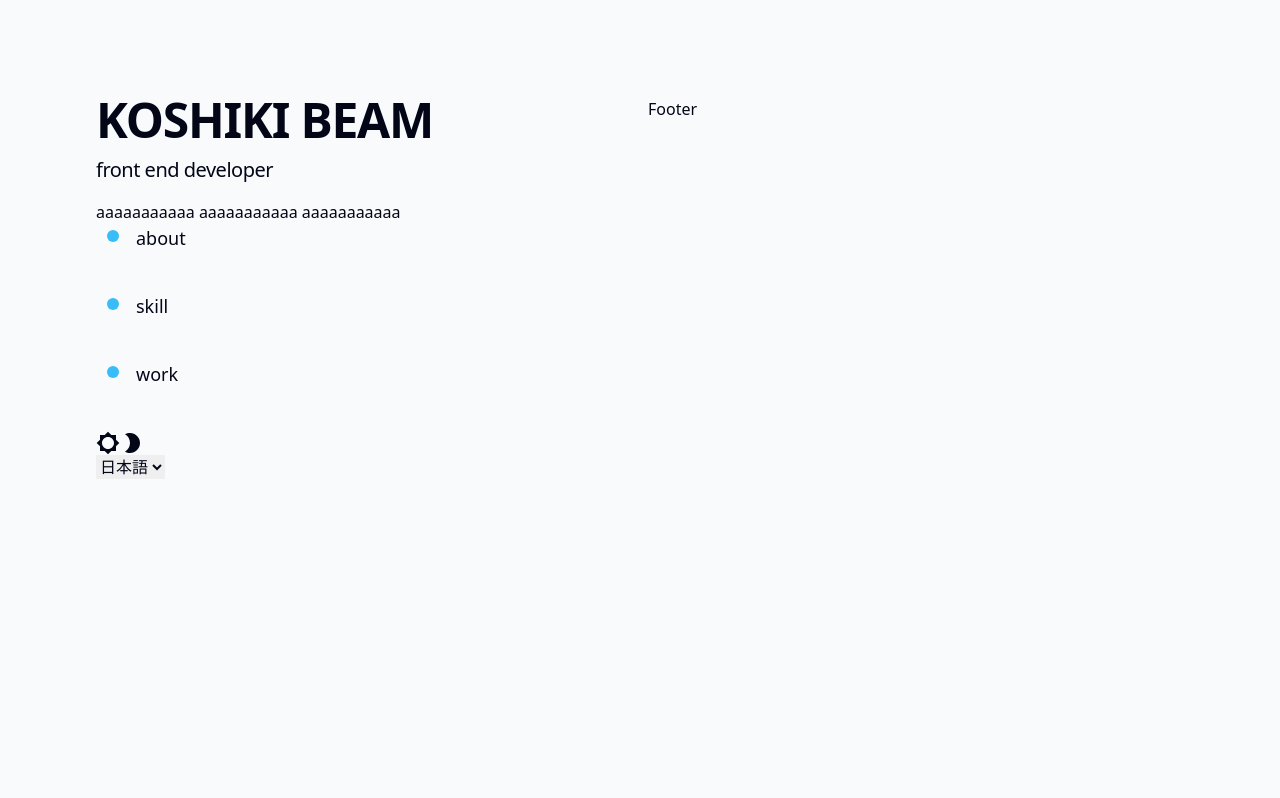
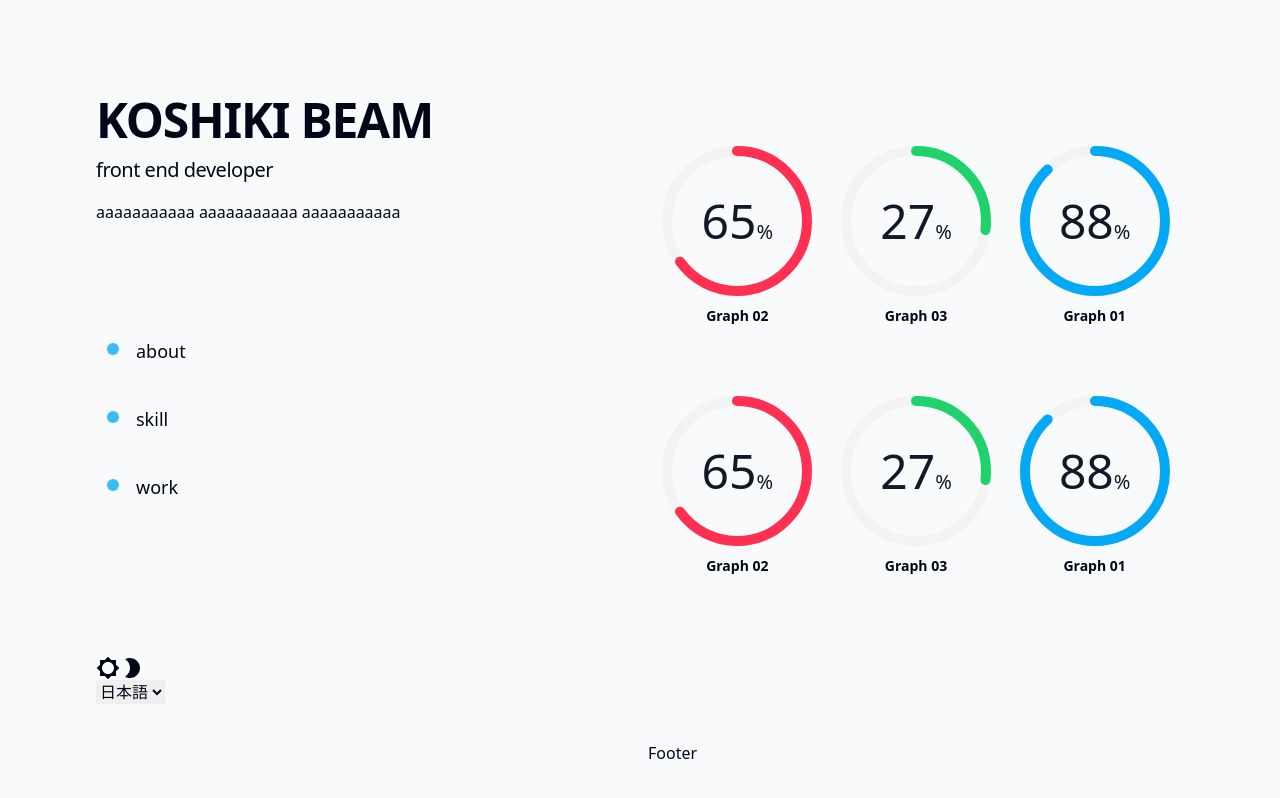
Before and after one commit to KOSHIKIBEAM/portfolio_2023_01_24, a React (Vite) app: page / in a window 1280 px wide. Shown: the top 798 px of the page. Built offline with nearby package versions, Linux system fonts and the light colour scheme.

Commit message:
✨ SkillSectionの追加

```diff
--- a/src/App.jsx
+++ b/src/App.jsx
@@ -1,6 +1,7 @@
 import { useState } from "react";
 import Header from "./components/header";
 import Footer from "./components/Footer";
+import SkillsSection from "./SkillsSection";
 
 function App() {
   const [count, setCount] = useState(0);
@@ -11,6 +12,7 @@ function App() {
         <div className="lg:flex lg:justify-between lg:gap-4">
           <Header />
           <main className="pt-24 lg:w-1/2 lg:py-24">
+            <SkillsSection />
             <Footer />
           </main>
         </div>
--- /dev/null
+++ b/src/SkillsSection.jsx
@@ -0,0 +1,15 @@
+import React from "react";
+import Circle from "./template/Circle";
+
+const SkillsSection = () => {
+  return (
+    <section
+      id="skill"
+      className="mb-16 scroll-mt-16 md:mb-24 lg:mb-36 lg:scroll-mt-24"
+    >
+      <Circle />
+    </section>
+  );
+};
+
+export default SkillsSection;
```
